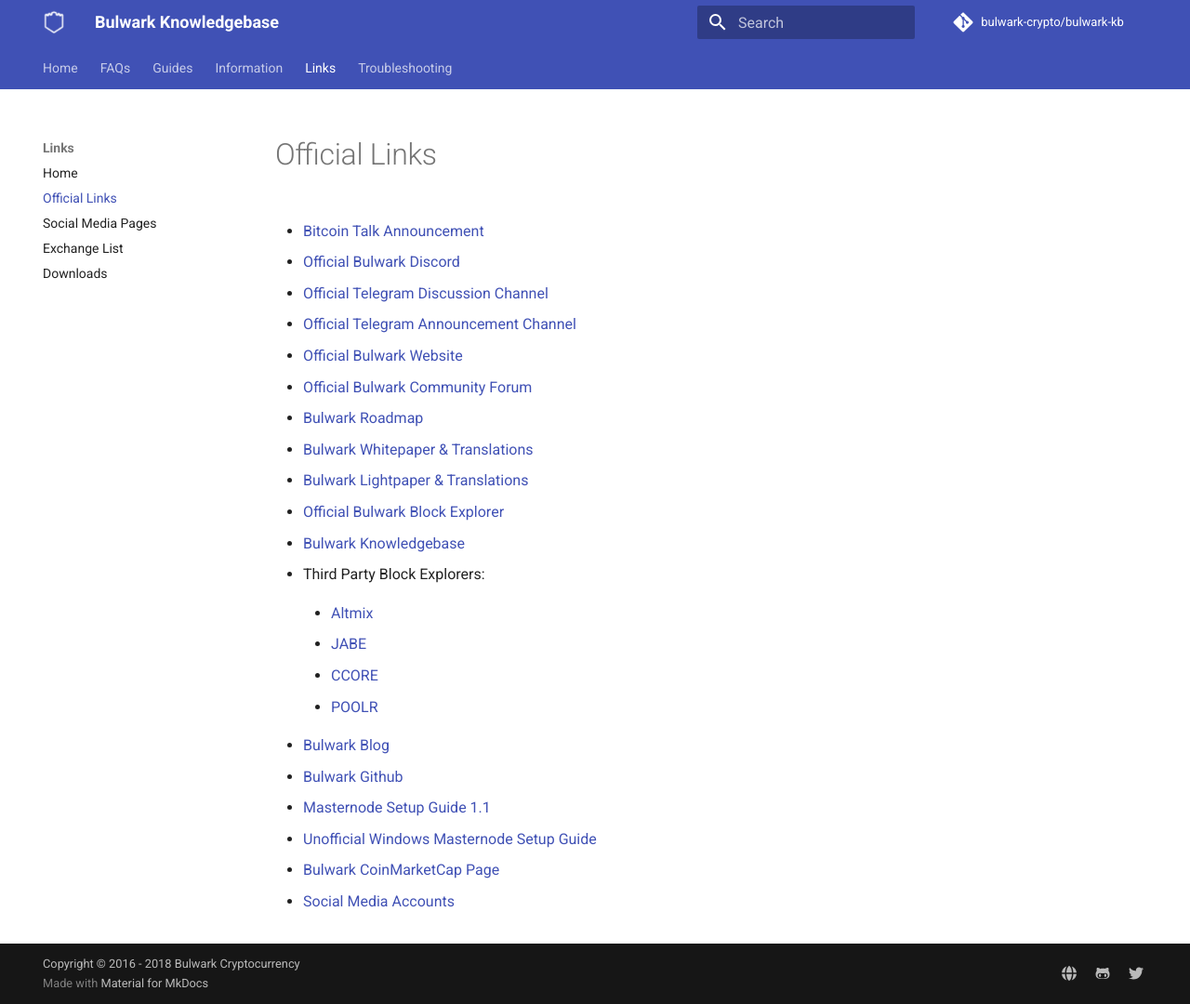
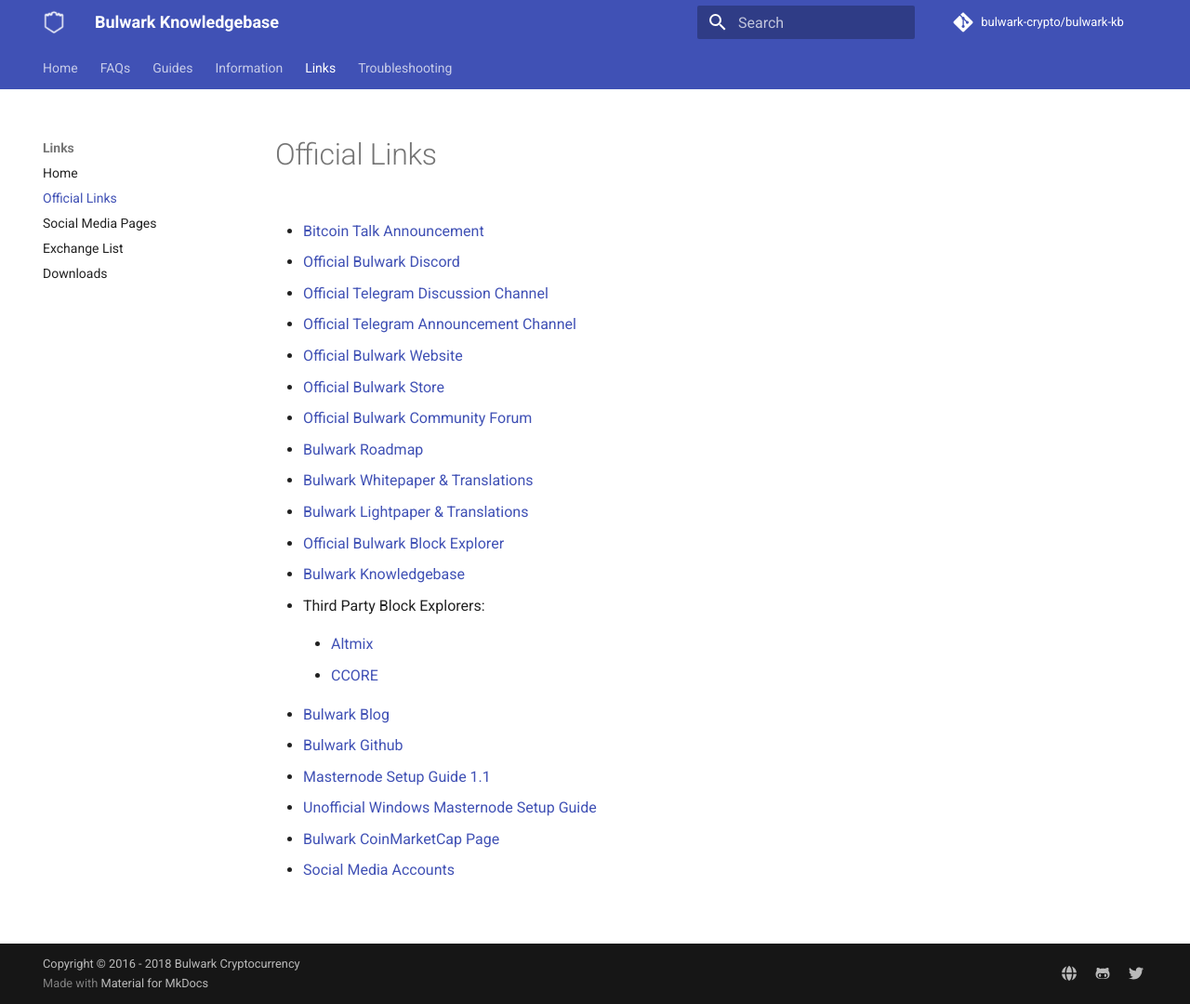
Before and after one commit to bulwark-crypto/Bulwark-KB, an MkDocs documentation site: the page built from docs/Links/Official-Links.md, in a window 1280 px wide and 1080 px high. Shown: the whole window at 93% size. Built offline with MkDocs 1.6.1 and Material for MkDocs 9.7.7, drawn with Linux system fonts in a browser that asks for light colours; comment, search, counter and statistics services are not loaded.

Commit message:
Removing dead links and adding store

```diff
--- a/docs/Links/Official-Links.md
+++ b/docs/Links/Official-Links.md
@@ -9,6 +9,8 @@
 * [Official Telegram Announcement Channel](https://t.me/bulwarkann)
 
 * [Official Bulwark Website](https://bulwarkcrypto.com/)
+
+* [Official Bulwark Store](https://store.bulwarkcrypto.com/)
 
 * [Official Bulwark Community Forum](https://community.bulwarkcrypto.com/)
 
@@ -26,11 +28,7 @@
 
     * [Altmix](https://altmix.org/coins/10-Bulwark)
 
-    * [JABE](http://jabe.network:3001/)
-
     * [CCORE](https://bwk.ccore.online/)
-
-    * [POOLR](https://poolr.io/explorer/BWK)
 
 * [Bulwark Blog](https://medium.com/bulwark-cryptocurrency)
 
```
